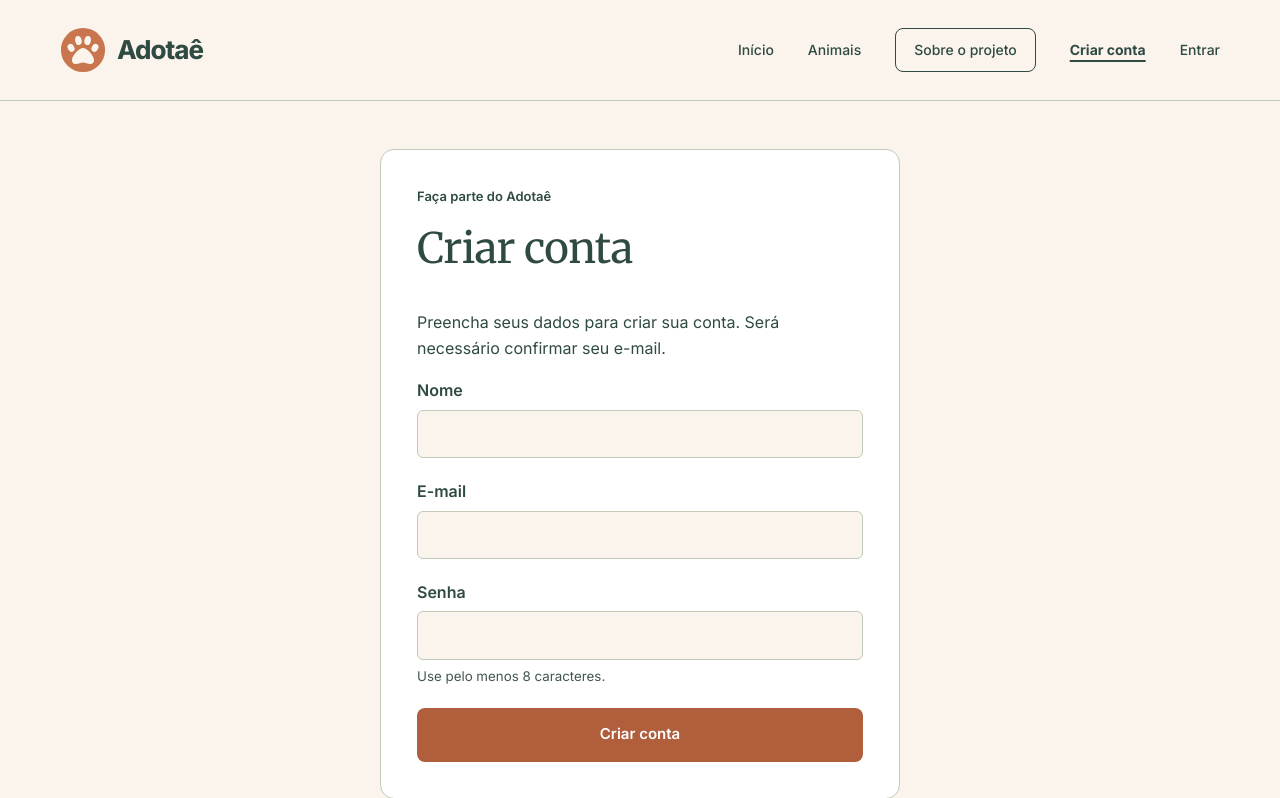
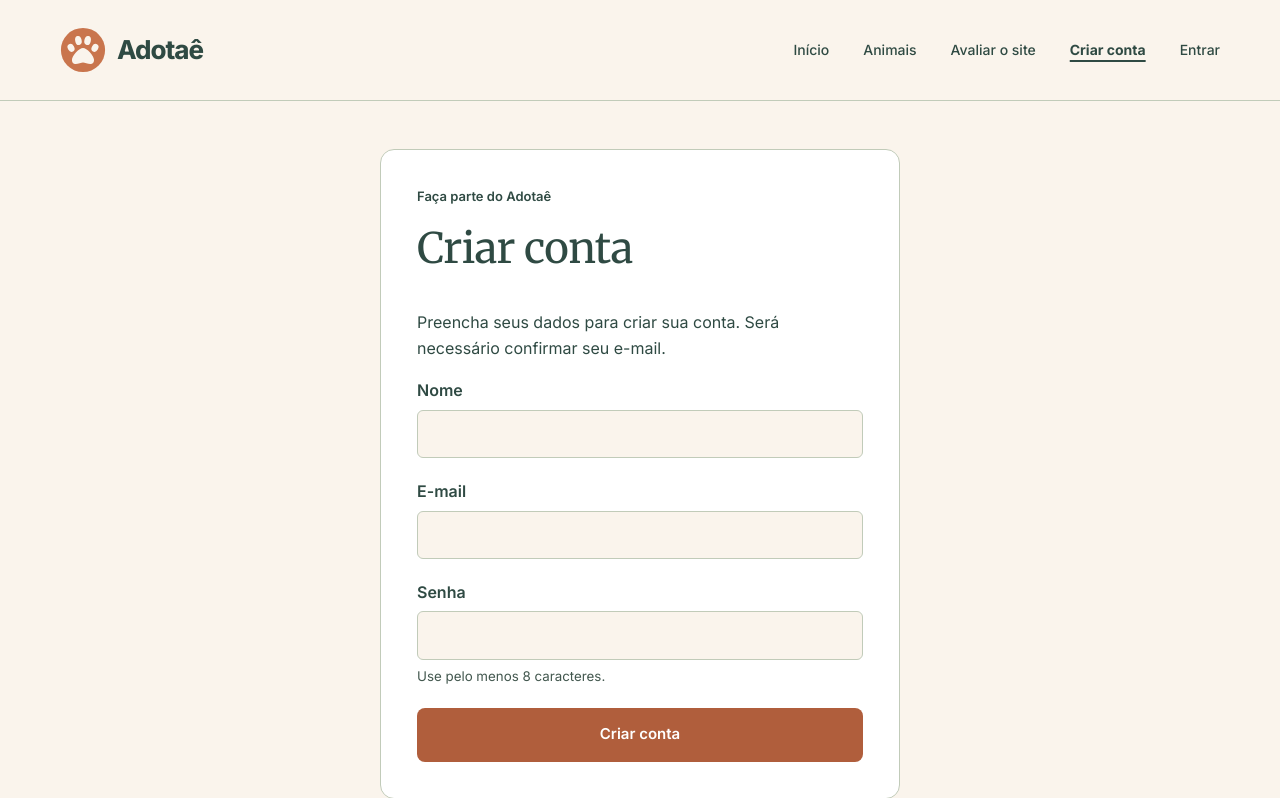
Before and after one commit to Nycolly-SA/adotae, a Flask app: page /cadastro in a window 1280 px wide. Shown: the top 798 px of the page. Run offline with Flask 3, Linux system fonts and the light colour scheme; parts of the project's set-up code (start-up, migrations or seed data) failed here and were passed over; some libraries are stand-ins or nearby versions.

Commit message:
feat: remove about navigation link and add site feedback form link

```diff
--- a/app/templates/base.html
+++ b/app/templates/base.html
@@ -23,7 +23,7 @@
             <nav id="navegacao" class="site-nav" aria-label="Navegação principal">
                 <a href="{{ url_for('inicio') }}" {% if request.endpoint == 'inicio' %}aria-current="page"{% endif %}>Início</a>
                 <a href="{{ url_for('animais') }}" {% if request.endpoint == 'animais' %}aria-current="page"{% endif %}>Animais</a>
-                <a class="nav-about" href="{{ url_for('inicio') }}#sobre">Sobre o projeto</a>
+                <a href="https://forms.gle/gf7xURi1keEcJuSQ9" target="_blank" rel="noopener noreferrer">Avaliar o site</a>
                 {% if g.usuario %}
                 <a href="{{ url_for('minha_conta') }}" {% if request.endpoint == 'minha_conta' %}aria-current="page"{% endif %}>Minha conta</a>
                 {% else %}
```
